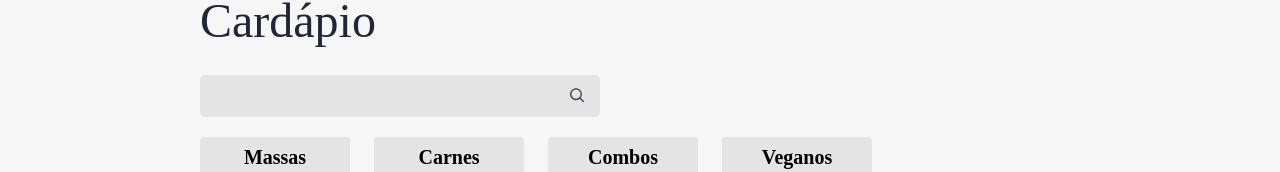
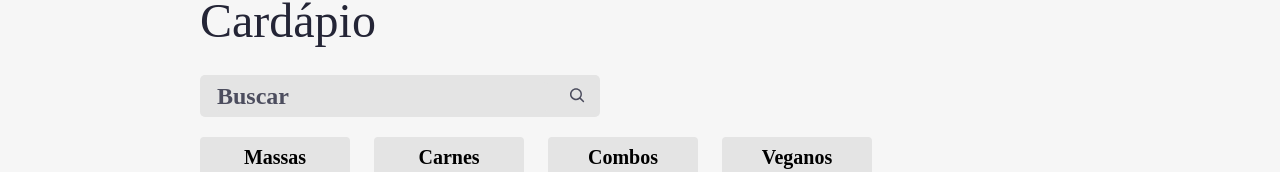
Before and after one commit to Phyper14/aluroni, a React (Create React App) app: page / in a window 1280 px wide. Shown: the part 460-632 px from the top of the page. Built offline with nearby package versions, Linux system fonts and the light colour scheme; a web font is replaced by a local one.

Commit message:
Add some styles

```diff
--- a/public/index.html
+++ b/public/index.html
@@ -2,19 +2,13 @@
 <html lang="en">
 	<head>
 		<meta charset="utf-8" />
-		<link rel="icon" href="%PUBLIC_URL%/favicon.ico" />
+		<link rel="icon" href="%PUBLIC_URL%/favicon.svg" />
 		<meta name="viewport" content="width=device-width, initial-scale=1" />
 		<meta name="theme-color" content="#000000" />
 		<meta
 			name="description"
 			content="Web site created using create-react-app"
 		/>
-		<link rel="apple-touch-icon" href="%PUBLIC_URL%/logo192.png" />
-		<!--
-      manifest.json provides metadata used when your web app is installed on a
-      user's mobile device or desktop. See https://developers.google.com/web/fundamentals/web-app-manifest/
-    -->
-		<link rel="manifest" href="%PUBLIC_URL%/manifest.json" />
 		<!--
       Notice the use of %PUBLIC_URL% in the tags above.
       It will be replaced with the URL of the `public` folder during the build.
--- a/src/pages/Cardapio/Buscador/index.tsx
+++ b/src/pages/Cardapio/Buscador/index.tsx
@@ -9,7 +9,11 @@ interface Props {
 export default function Buscador({ busca, setBusca }: Props) {
 	return (
 		<div className={styles.buscador}>
-			<input value={busca} onChange={(e) => setBusca(e.target.value)} />
+			<input
+				value={busca}
+				onChange={(e) => setBusca(e.target.value)}
+				placeholder="Buscar"
+			/>
 			<CgSearch size={20} color="#4c4d5e" />
 		</div>
 	);
```
Also changed, not shown: public/favicon.svg (added).
